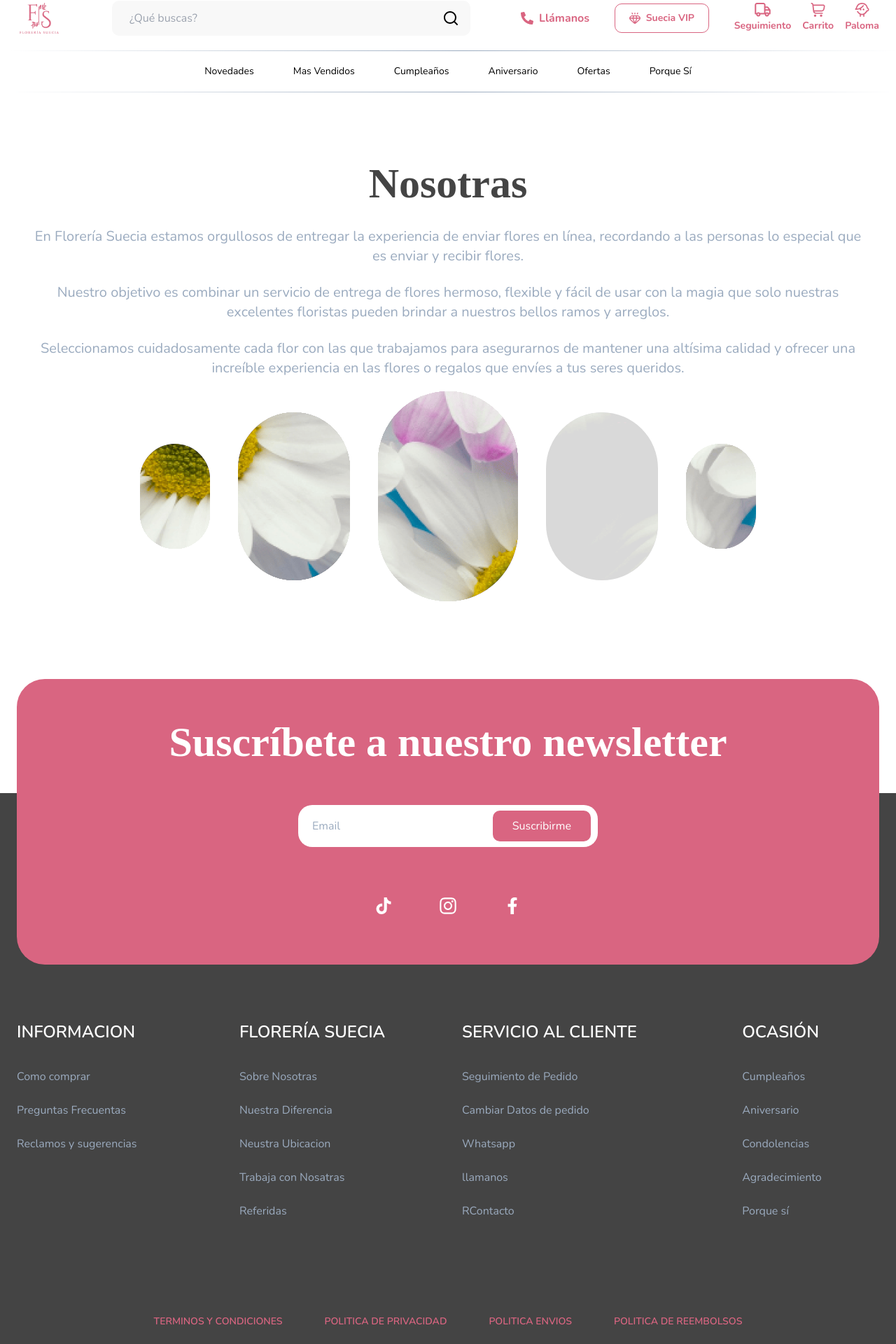
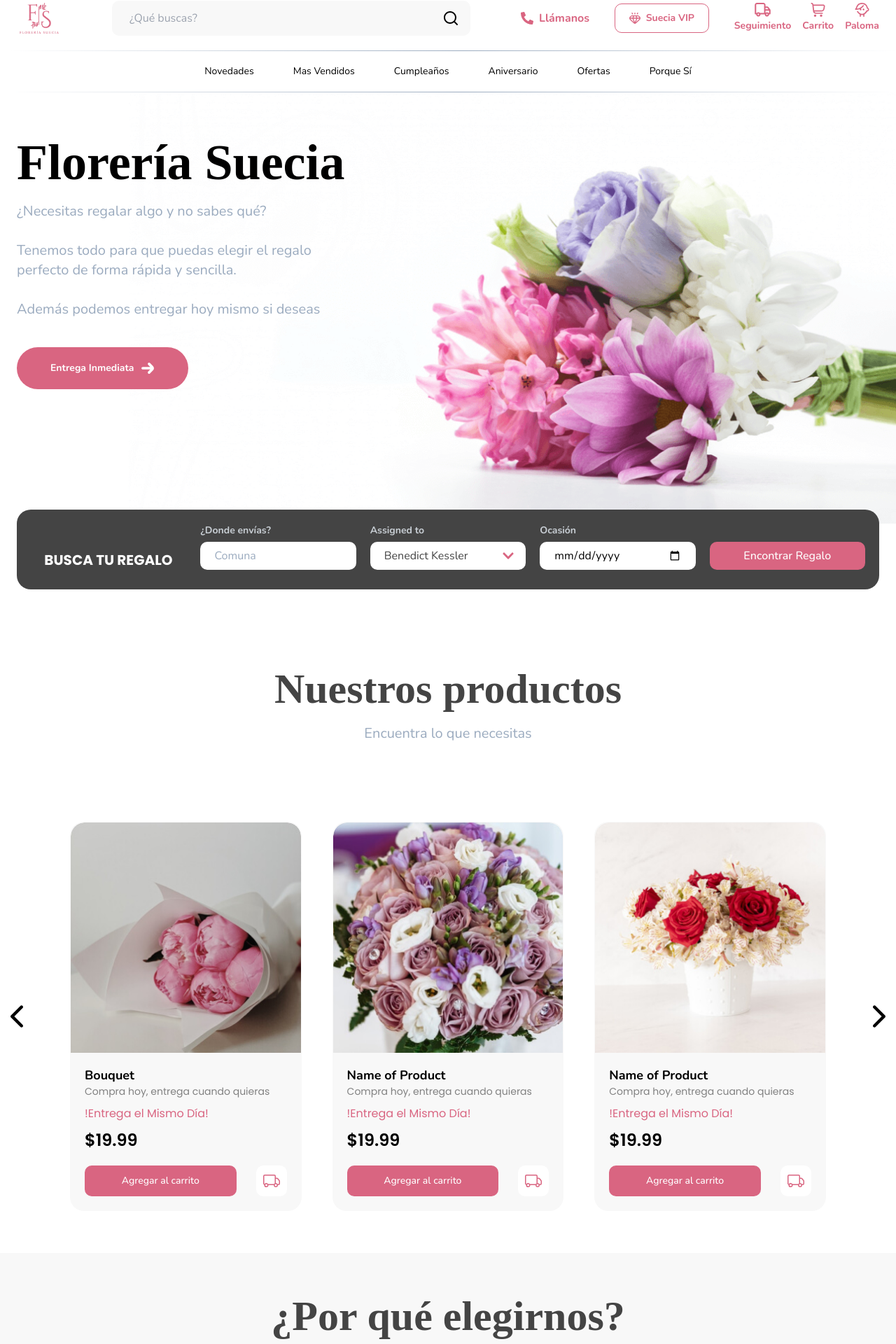
Before and after one commit to baxriddin0317/floreria, a Next.js app: page / in a window 1280 px wide. Shown: the part 20-1940 px from the top of the page at 70% size. Built offline with nearby package versions, Linux system fonts and the light colour scheme; a web font is replaced by a local one.

Commit message:
final push

```diff
--- a/components/Cards/ProductCard.jsx
+++ b/components/Cards/ProductCard.jsx
@@ -6,9 +6,10 @@ import { TbShoppingCartPlus } from "react-icons/tb";
 const ProductCard = ({ flowerName, img, text, delivery, price }) => {
   return (
     <>
-      <div className="relative bg-brand-gray-light rounded-20 overflow-hidden">
-        <div className="relative w-full h-60 lg:h-auto lg:aspect-square">
+      <div className="product relative bg-brand-gray-light rounded-20 overflow-hidden border border-transparent lg:hover:border-brand-primary">
+        <div className="relative w-full h-60 lg:h-auto rounded-t-20 overflow-hidden lg:aspect-square">
           <Image
+            className="transition-transform duration-300"
             layout="fill"
             objectFit="cover"
             src={`/assets/img/flower${img}.jpg`}
--- a/components/Home/WeAre.jsx
+++ b/components/Home/WeAre.jsx
@@ -5,42 +5,26 @@ const WeAre = () => {
   const svgRef = useRef(null);
   const imageRef = useRef(null);
 
-  const count = (params) => {
-    console.clear();
-    // const interval = setInterval(() => {
-    //   setTx((currentCount) => --currentCount);
-    // }, 1000);
-
-    if (tx === -320) {
-      console.log("done");
-    }
-
-    console.log(tx);
-    // cleanup
-    return () => clearInterval(interval);
-  };
-
   useEffect(() => {
     const trWidth = imageRef.current.offsetWidth - svgRef.current.offsetWidth;
-    console.log(trWidth);
-    // setTx(trWidth);
 
     // const interval = setInterval(() => {
-    //   setTx((currentCount) =>
-    //     currentCount == 0
-    //       ? --currentCount
-    //       : currentCount == trWidth && ++currentCount
-    //   );
-    // }, 50);
+    //   //   if (tx >= 0) {
+    //   //     setTx(-trWidth);
+    //   //     setTx((currentCount) => --currentCount);
+    //   //   } else {
+    //   //     setTx(trWidth);
+    //   //     setTx((currentCount) => ++currentCount);
+    //   //   }
+    // }, 40);
 
-    // console.log(interval);
-    // // cleanup
+    // // // cleanup
     // return () => clearInterval(interval);
   }, [tx]);
 
   return (
     <div className="max-w-7xl mx-auto px-5 md:px-12 lg:px-10 lg:py-24">
-      <div className="text-center py-1">
+      <div className="text-center py-1 hidden">
         <h2 className="font-cormorant-upright text-brand-dark-primary font-bold text-5xl lg:text-6xl">
           Nosotras
         </h2>
--- a/components/Layouts/AppNavigation.jsx
+++ b/components/Layouts/AppNavigation.jsx
@@ -70,7 +70,7 @@ function Header() {
             </div>
           </form>
 
-          <div className="hidden lg:flex items-center justify-between flex-1">
+          <div className="hidden lg:flex items-center justify-between lg:gap-4 flex-1">
             <Link href="tel:+56932937810">
               <a className="inline-flex items-center text-brand-primary gap-2 xxl:gap-3">
                 <FaPhoneAlt className="text-lg xxl:text-2xl" />
@@ -80,7 +80,7 @@ function Header() {
 
             <button
               type="button"
-              className="inline-flex items-center gap-2 xxl:gap-3 text-brand-primary border border-brand-primary rounded-base hover:bg-brand-primary hover:text-white transition-colors duration-200 py-2.5 px-5 xxl:py-3 xxl:px-8"
+              className="inline-flex items-center gap-2 xxl:gap-3 whitespace-nowrap text-brand-primary border border-brand-primary rounded-base hover:bg-brand-primary hover:text-white transition-colors duration-200 py-2.5 px-5 xxl:py-3 xxl:px-8"
             >
               <svg className="w-4 h-4 xxl:w-6 xxl:h-6">
                 <use href="./assets/icons/diamond.svg#diamond"></use>
--- a/pages/index.jsx
+++ b/pages/index.jsx
@@ -7,9 +7,9 @@ import WeAre from "../components/Home/WeAre";
 export default function Home() {
   return (
     <AppLayout>
-      {/* <Hero />
+      <Hero />
       <HomeProductsSlider />
-      <WhyChooseUs /> */}
+      <WhyChooseUs />
       <WeAre />
     </AppLayout>
   );
--- a/styles/globals.css
+++ b/styles/globals.css
@@ -28,3 +28,7 @@
 .nav-links {
   @apply before:top-0 after:bottom-0;
 }
+
+.product:hover img {
+  @apply scale-90;
+}
```
